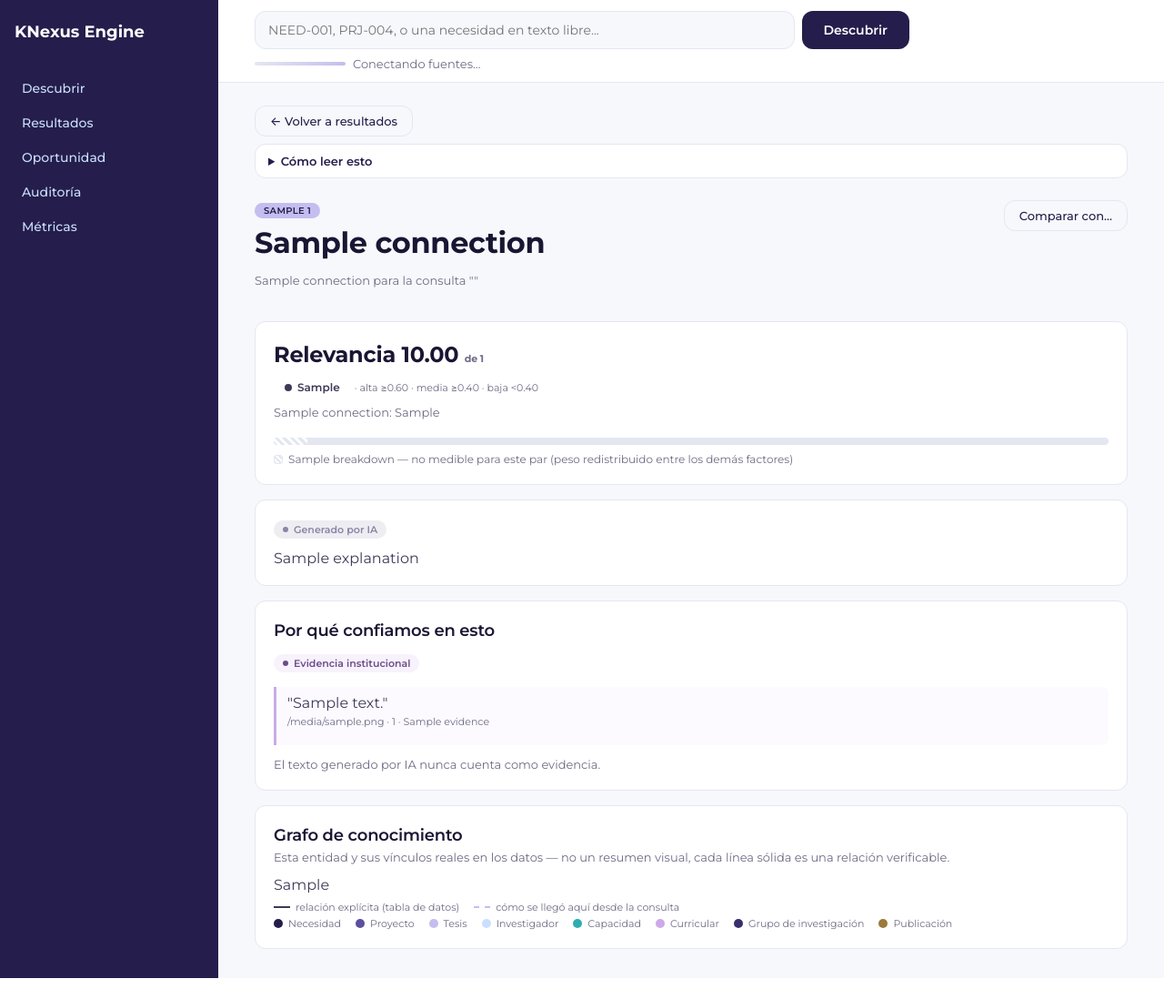
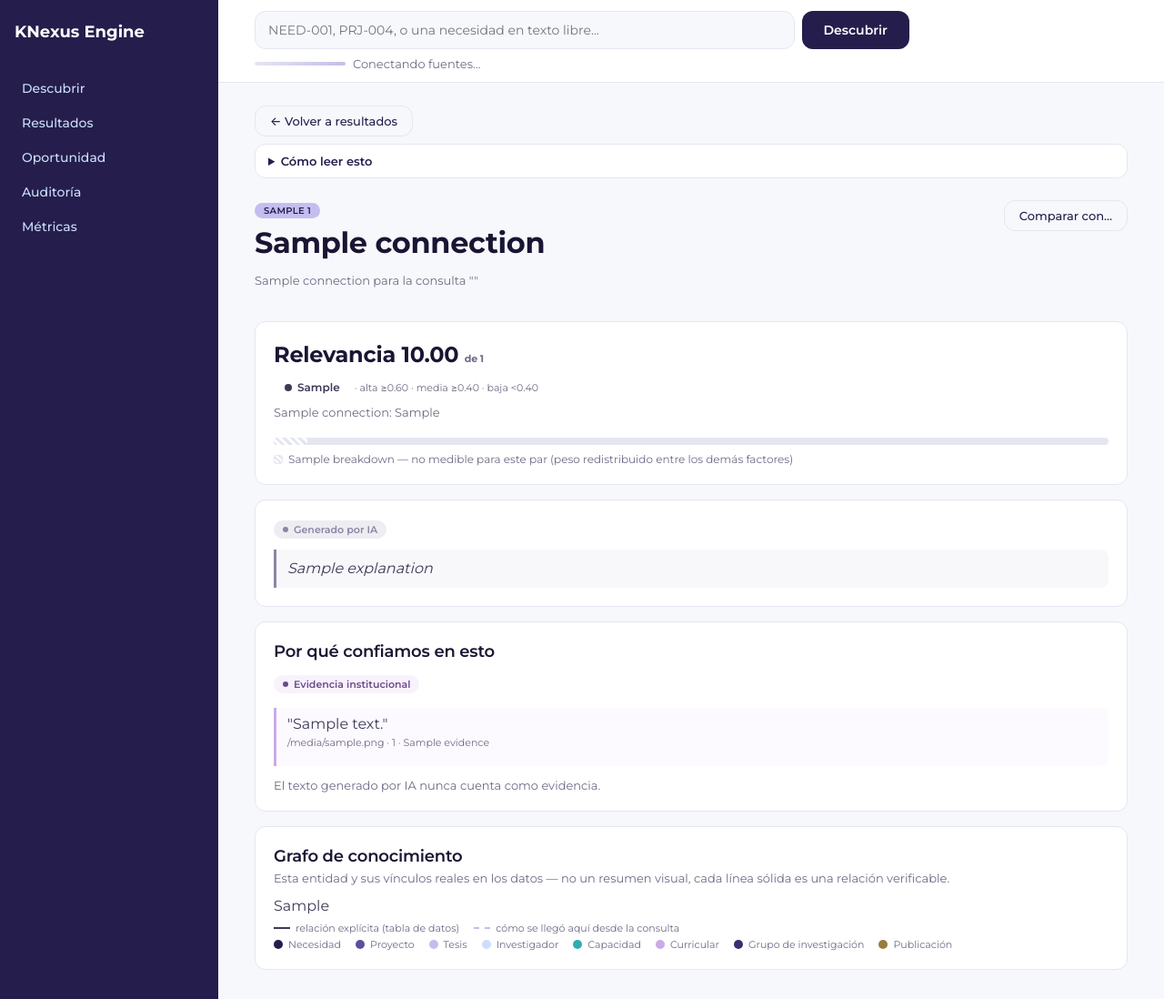
Before and after one commit to JoaquinStudent/k-nexus-engine, a FastAPI app: template knexus/src/interface/templates/connection.html in a window 1280 px wide. Shown: the whole page at 91% size. Before the commit the page ends 1075 px from the top, so only its background shows below. Run offline with FastAPI, Linux system fonts and the light colour scheme; the template is opened without the code that fills it: most values are stand-ins (such as "Sample title", 1, 10 or a date in 2020); parts of the project's set-up code (start-up, migrations or seed data) failed here and were passed over.

Commit message:
formtao de escritura de recomendaciones de ia

```diff
--- a/knexus/src/interface/static/knexus.css
+++ b/knexus/src/interface/static/knexus.css
@@ -453,6 +453,18 @@ a:hover { text-decoration: underline; }
 .tag-generated { background: rgba(138,134,166,0.15); color: var(--generated); }
 .tag-evidence::before, .tag-generated::before { content: ""; width: 6px; height: 6px; border-radius: 999px; background: currentColor; }
 
+/* Mismo tratamiento visual que .evidence-item (borde + fondo tintado), pero
+   con el color --generated: distingue de un vistazo "esto lo redactó el LLM"
+   de "esto es evidencia institucional", sin depender solo del tag de texto. */
+.explanation-generated {
+  border-left: 3px solid var(--generated);
+  padding: var(--unit) calc(var(--unit) * 1.5);
+  background: rgba(138,134,166,0.06);
+  border-radius: 0 8px 8px 0;
+  margin-top: 12px;
+}
+.explanation-generated p { margin: 0; font-style: italic; color: var(--text-body); line-height: 1.6; }
+
 /* --- Cadena de oportunidad (M5) --- */
 .chain { display: flex; align-items: center; gap: var(--unit); flex-wrap: wrap; margin: calc(var(--unit) * 2) 0; }
 .chain-node {
--- a/knexus/src/interface/templates/audit.html
+++ b/knexus/src/interface/templates/audit.html
@@ -73,7 +73,7 @@
   {% if comparison.explanation %}
   <div class="card" style="margin-top:16px;">
     <span class="tag-generated">Generado por IA</span>
-    <p style="margin-top:12px; margin-bottom:0;">{{ comparison.explanation }}</p>
+    <div class="explanation-generated"><p>{{ comparison.explanation }}</p></div>
   </div>
   {% endif %}
 {% endif %}
--- a/knexus/src/interface/templates/connection.html
+++ b/knexus/src/interface/templates/connection.html
@@ -26,7 +26,7 @@
 {% if connection.explanation %}
 <div class="card" style="margin-top:16px;">
   <span class="tag-generated">Generado por IA</span>
-  <p style="margin-top:12px; margin-bottom:0;">{{ connection.explanation }}</p>
+  <div class="explanation-generated"><p>{{ connection.explanation }}</p></div>
 </div>
 {% endif %}
 
--- a/knexus/src/interface/templates/opportunity.html
+++ b/knexus/src/interface/templates/opportunity.html
@@ -45,7 +45,7 @@
   </div>
   {% if o.explanation %}
     <span class="tag-generated">Generado por IA</span>
-    <p style="margin-top:8px; margin-bottom:0;">{{ o.explanation }}</p>
+    <div class="explanation-generated"><p>{{ o.explanation }}</p></div>
   {% endif %}
 </div>
 {% endfor %}
```
Also changed, not shown: knexus/src/adapters/explain/llm_explainer.py (+12 -6 lines).
